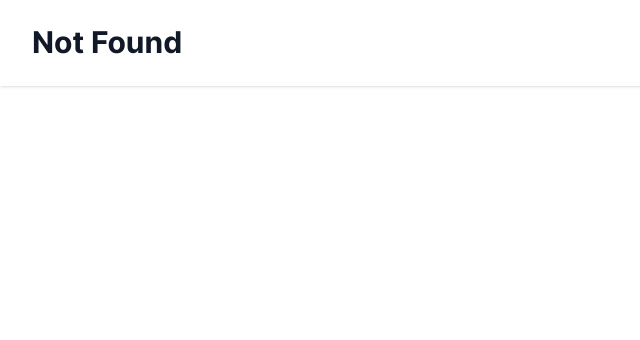
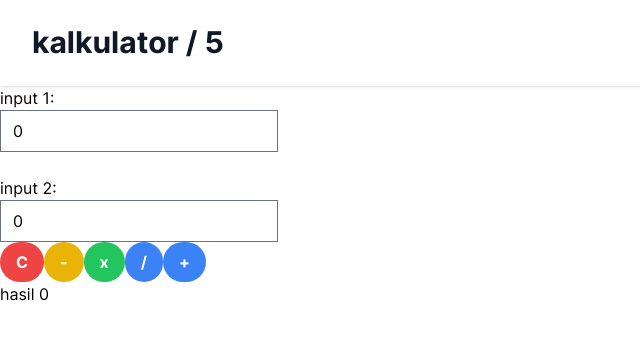
Before and after one commit to madeserius/serius, a Vue app: page /kalkulator in a window 1280 px wide. Before the commit this address had no page. Shown: the top 340 px of the page, without its empty margins (0-640 px from the left). Built offline with nearby package versions, Linux system fonts and the light colour scheme.

Commit message:
membnuat kalkulator

```diff
--- a/src/routes.js
+++ b/src/routes.js
@@ -3,6 +3,7 @@ import About from './views/About.vue'
 import NotFound from './views/NotFound.vue'
 import BelajarKadek from './views/BelajarKadek.vue'
 import BelajarVklik from './views/BelajarVklik.vue'
+import Kalkulator from './views/Kalkulator.vue'
 
 /** @type {import('vue-router').RouterOptions['routes']} */
 export const routes = [
@@ -34,5 +35,14 @@ export const routes = [
     // which is lazy-loaded when the route is visited.
     // component: () => import('./views/BelajarVklik.vue')
   },
+  {
+    path: '/kalkulator',
+    meta: { title: 'kalkulator' },
+    component: Kalkulator,
+    // example of route level code-splitting
+    // this generates a separate chunk (About.[hash].js) for this route
+    // which is lazy-loaded when the route is visited.
+    // component: () => import('./views/Kalkulator.vue')
+  },
   { path: '/:path(.*)', component: NotFound },
 ]
--- a/src/views/BelajarVklik.vue
+++ b/src/views/BelajarVklik.vue
@@ -70,7 +70,7 @@
         rounded-full
       "
     >
-      fadel
+      +
     </button>
     <p>nilai {{ score }}</p>
   </div>
--- /dev/null
+++ b/src/views/Kalkulator.vue
@@ -0,0 +1,113 @@
+<template>
+  <p>input 1:</p>
+  <div><input type="text" v-model="input1" /></div>
+  <br />
+  <p>input 2:</p>
+  <div><input type="text" v-model="input2" /></div>
+  <button
+    v-on:click="hapus()"
+    class="
+      bg-red-500
+      hover:bg-blue-700
+      text-white
+      font-bold
+      py-2
+      px-4
+      rounded-full
+    "
+  >
+    C
+  </button>
+  <button
+    v-on:click="kurang()"
+    class="
+      bg-yellow-500
+      hover:bg-blue-700
+      text-white
+      font-bold
+      py-2
+      px-4
+      rounded-full
+    "
+  >
+    -
+  </button>
+  <button
+    v-on:click="kali()"
+    class="
+      bg-green-500
+      hover:bg-red-500
+      text-white
+      font-bold
+      py-2
+      px-4
+      rounded-full
+    "
+  >
+    x
+  </button>
+  <button
+    v-on:click="bagi()"
+    class="
+      bg-blue-500
+      hover:bg-red-500
+      text-white
+      font-bold
+      py-2
+      px-4
+      rounded-full
+    "
+  >
+    /
+  </button>
+  <button
+    v-on:click="tambah()"
+    class="
+      bg-blue-500
+      hover:bg-red-500
+      text-white
+      font-bold
+      py-2
+      px-4
+      rounded-full
+    "
+  >
+    +
+  </button>
+  <div>
+    <p>hasil {{ hasil }}</p>
+  </div>
+</template>
+
+<script>
+export default {
+  data() {
+    return {
+      input1: 0,
+      input2: 0,
+      hasil: 0,
+    };
+  },
+  methods: {
+    tambah() {
+      this.hasil = this.input1 + this.input2;
+    },
+    bagi() {
+      this.hasil = this.input1 / this.input2;
+    },
+    kali() {
+      this.hasil = this.input1 * this.input2;
+    },
+    kurang() {
+      this.hasil = this.input1 - this.input2;
+    },
+    hapus() {
+      this.input1 = "";
+      this.input2 = "";
+    },
+  },
+};
+</script>
+
+<style lang="scss" scoped>
+</style>
```
